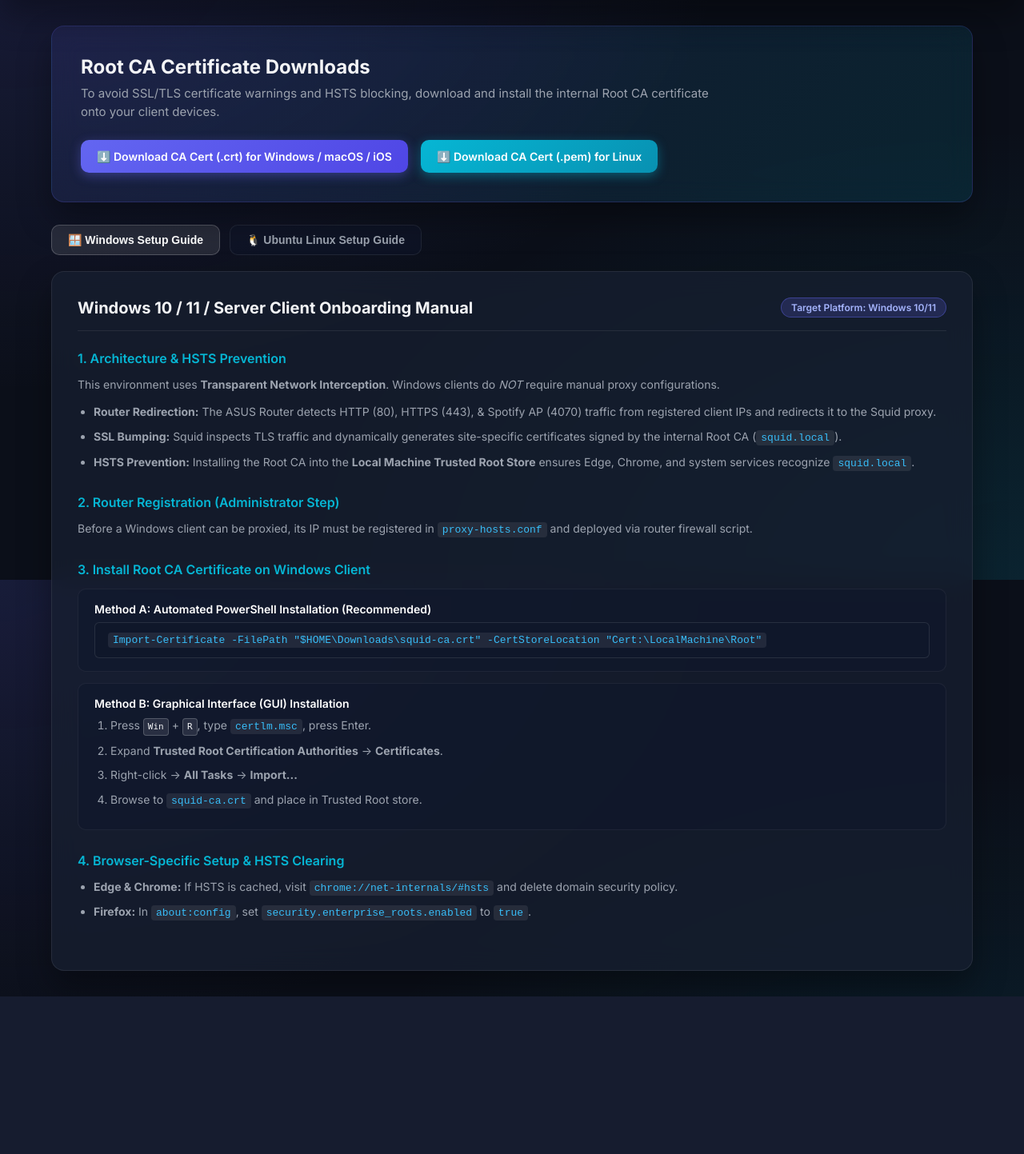
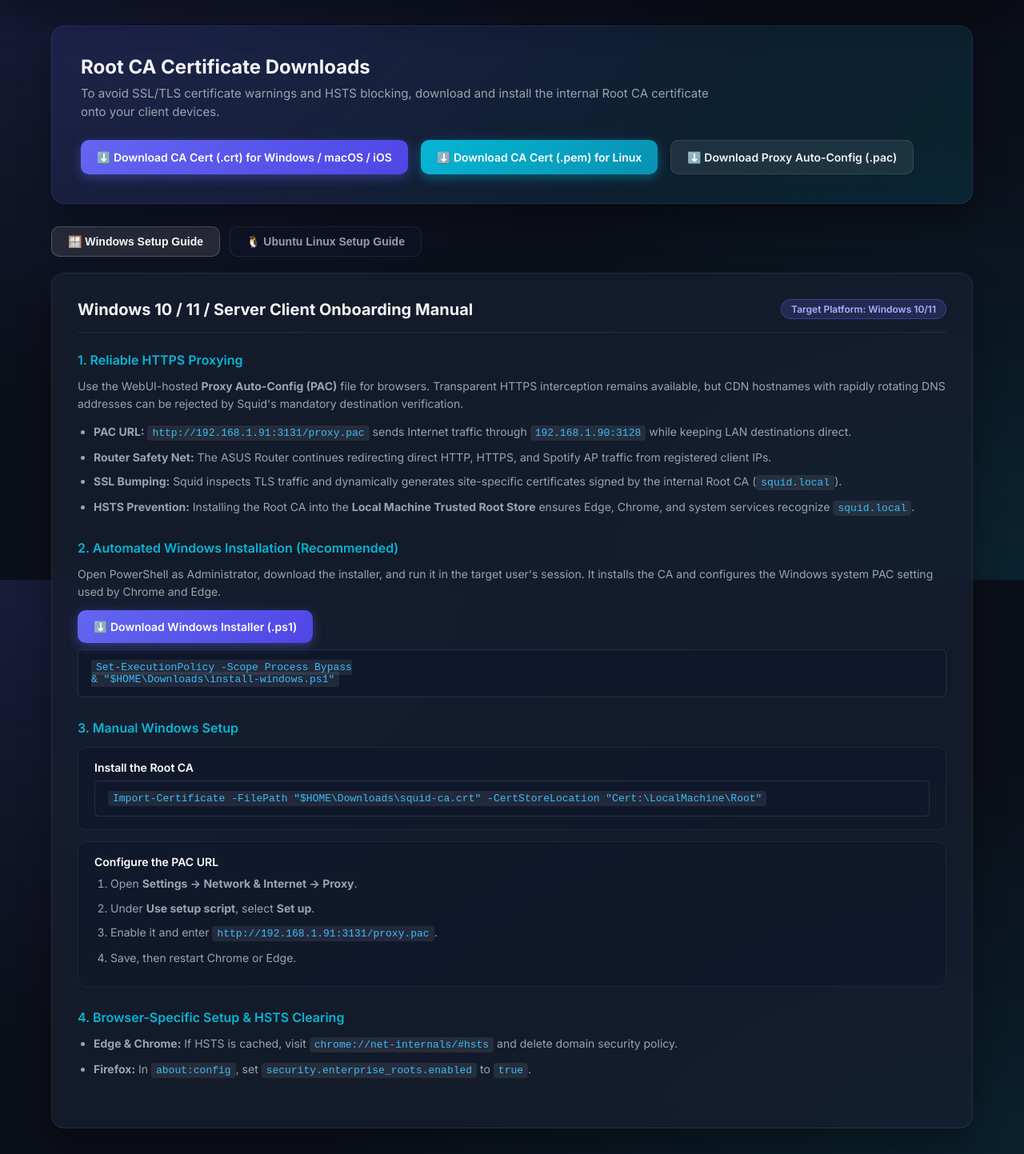
Before and after one commit to 1exii/squid-webui, a Flask app: page / in a window 1280 px wide. Shown: the part 75-1518 px from the top of the page at 80% size. Before the commit the page ends 1321 px from the top, so only its background shows below. Run offline with Flask 3, Linux system fonts and the light colour scheme; data that the repository does not hold is empty.

Commit message:
feat(squid): add explicit proxy client onboarding

```diff
--- a/webui/app.py
+++ b/webui/app.py
@@ -30,6 +30,10 @@ BUMP_DOMAINS_CONF_PATH = os.path.join(SQUID_CONFIG_DIR, "bump_domains.conf")
 
 QNAP_IP = os.environ.get("QNAP_IP", "192.168.1.2")
 SQUID_CONTAINER_NAME = os.environ.get("SQUID_CONTAINER_NAME", "squid-proxy")
+SQUID_PROXY_HOST = os.environ.get("SQUID_PROXY_HOST", "192.168.1.90")
+SQUID_PROXY_PORT = int(os.environ.get("SQUID_PROXY_PORT", "3128"))
+WEBUI_PUBLIC_URL = os.environ.get("WEBUI_PUBLIC_URL", "http://192.168.1.91:3131").rstrip("/")
+PAC_URL = f"{WEBUI_PUBLIC_URL}/proxy.pac"
 
 
 def _load_or_create_secret_key():
@@ -1205,18 +1209,58 @@ def download_cert_pem():
     return jsonify({"error": "Certificate not found on proxy server"}), 404
 
 
+@app.route("/proxy.pac")
+def proxy_pac():
+    """Public PAC file for reliable explicit proxying of Internet traffic."""
+    pac = f"""function FindProxyForURL(url, host) {{
+    host = host.toLowerCase();
+
+    // Keep loopback, private LAN addresses, and local DNS names off the proxy.
+    if (isPlainHostName(host) ||
+        host === "localhost" ||
+        shExpMatch(host, "127.*") ||
+        host === "::1" || host === "[::1]" ||
+        shExpMatch(host, "fc*:*") || shExpMatch(host, "fd*:*") ||
+        shExpMatch(host, "fe80:*") ||
+        shExpMatch(host, "10.*") ||
+        shExpMatch(host, "192.168.*") ||
+        shExpMatch(host, "172.16.*") || shExpMatch(host, "172.17.*") ||
+        shExpMatch(host, "172.18.*") || shExpMatch(host, "172.19.*") ||
+        shExpMatch(host, "172.2?.*") || shExpMatch(host, "172.30.*") ||
+        shExpMatch(host, "172.31.*") ||
+        dnsDomainIs(host, ".home") || dnsDomainIs(host, ".local")) {{
+        return "DIRECT";
+    }}
+
+    // Do not add DIRECT as a fallback: Internet traffic must remain filtered
+    // when the explicit proxy is temporarily unavailable.
+    return "PROXY {SQUID_PROXY_HOST}:{SQUID_PROXY_PORT}";
+}}
+"""
+    return pac, 200, {
+        "Content-Type": "application/x-ns-proxy-autoconfig; charset=utf-8",
+        "Cache-Control": "no-store, max-age=0",
+    }
+
+
 @app.route("/download/install-ubuntu.sh")
 def download_ubuntu_script():
-    """Public automated installation script for Ubuntu Linux clients."""
-    host = request.host
+    """Public CA and PAC installation script for Ubuntu Linux clients."""
+    chrome_policy = json.dumps({
+        "ProxySettings": {
+            "ProxyMode": "pac_script",
+            "ProxyPacUrl": PAC_URL,
+            "ProxyPacMandatory": True,
+        }
+    }, separators=(",", ":"))
     script = f"""#!/bin/bash
 set -e
 echo "========================================================="
-echo "   Squid Proxy CA Certificate & System Installer (Ubuntu)"
+echo "   Squid Proxy CA Certificate & PAC Installer (Ubuntu)"
 echo "========================================================="
 
-CERT_URL="http://{host}/download/cert.pem"
-PROXY_URL="http://192.168.1.90:3128"
+CERT_URL="{WEBUI_PUBLIC_URL}/download/cert.pem"
+PAC_URL="{PAC_URL}"
 
 echo "[*] Downloading Root CA Certificate..."
 sudo wget -q -O /usr/local/share/ca-certificates/squid-proxy-ca.crt "$CERT_URL"
@@ -1233,14 +1277,74 @@ if command -v certutil > /dev/null 2>&1; then
     done
 fi
 
-echo "[*] Cleaning up any old static proxy profiles (Transparent Routing active)..."
+echo "[*] Installing managed Chrome/Chromium PAC policy..."
+for policy_dir in /etc/opt/chrome/policies/managed /etc/chromium/policies/managed; do
+    sudo install -d -m 0755 "$policy_dir"
+    printf '%s\n' '{chrome_policy}' | sudo tee "$policy_dir/squid-proxy.json" >/dev/null
+done
+
+echo "[*] Configuring the active GNOME desktop to use the PAC file when available..."
+LOGIN_USER="${{SUDO_USER:-}}"
+if [ -n "$LOGIN_USER" ] && command -v gsettings >/dev/null 2>&1; then
+    LOGIN_UID=$(id -u "$LOGIN_USER")
+    USER_BUS="/run/user/$LOGIN_UID/bus"
+    if [ -S "$USER_BUS" ]; then
+        sudo -u "$LOGIN_USER" env DBUS_SESSION_BUS_ADDRESS="unix:path=$USER_BUS" \
+            gsettings set org.gnome.system.proxy autoconfig-url "$PAC_URL"
+        sudo -u "$LOGIN_USER" env DBUS_SESSION_BUS_ADDRESS="unix:path=$USER_BUS" \
+            gsettings set org.gnome.system.proxy mode 'auto'
+    fi
+fi
+
+echo "[*] Cleaning up old environment-variable proxy profiles..."
 sudo rm -f /etc/profile.d/squid-proxy.sh
 
 echo "========================================================="
-echo "   [+] Installation Complete! HTTPS traffic is now trusted."
+echo "   [+] Installation Complete. Restart Chrome if it is open."
+echo "   [+] PAC URL: $PAC_URL"
 echo "========================================================="
 """
     return script, 200, {"Content-Type": "text/plain; charset=utf-8"}
+
+
+@app.route("/download/install-windows.ps1")
+def download_windows_script():
+    """Public CA and PAC installation script for Windows clients."""
+    script = f'''#Requires -RunAsAdministrator
+$ErrorActionPreference = "Stop"
+$WebUiBase = "{WEBUI_PUBLIC_URL}"
+$PacUrl = "{PAC_URL}"
+$CertFile = Join-Path $env:TEMP "squid-proxy-ca.crt"
+
+Write-Host "Downloading and trusting the Squid Root CA..."
+Invoke-WebRequest -UseBasicParsing -Uri "$WebUiBase/download/cert.crt" -OutFile $CertFile
+Import-Certificate -FilePath $CertFile -CertStoreLocation "Cert:\\LocalMachine\\Root" | Out-Null
+Remove-Item -Force $CertFile
+
+Write-Host "Configuring the current user's Windows proxy to use $PacUrl..."
+$InternetSettings = "HKCU:\\Software\\Microsoft\\Windows\\CurrentVersion\\Internet Settings"
+New-ItemProperty -Path $InternetSettings -Name AutoConfigURL -PropertyType String -Value $PacUrl -Force | Out-Null
+New-ItemProperty -Path $InternetSettings -Name ProxyEnable -PropertyType DWord -Value 0 -Force | Out-Null
+
+# Notify running WinINet/Chromium applications that proxy settings changed.
+Add-Type @"
+using System;
+using System.Runtime.InteropServices;
+public static class WinInetProxyRefresh {{
+    [DllImport("wininet.dll", SetLastError = true)]
+    public static extern bool InternetSetOption(IntPtr h, int option, IntPtr buffer, int length);
+}}
+"@
+[WinInetProxyRefresh]::InternetSetOption([IntPtr]::Zero, 39, [IntPtr]::Zero, 0) | Out-Null
+[WinInetProxyRefresh]::InternetSetOption([IntPtr]::Zero, 37, [IntPtr]::Zero, 0) | Out-Null
+
+Write-Host "Installation complete. Restart Chrome or Edge if it is open."
+Write-Host "PAC URL: $PacUrl"
+'''
+    return script, 200, {
+        "Content-Type": "text/plain; charset=utf-8",
+        "Content-Disposition": "attachment; filename=install-windows.ps1",
+    }
 
 
 # --- STARTUP LOGIC & BACKGROUND TASKS ---
--- a/webui/templates/index.html
+++ b/webui/templates/index.html
@@ -40,6 +40,9 @@
                         <a href="/download/cert.pem" class="btn btn-accent" download="squid-ca.pem">
                             <span>⬇️ Download CA Cert (.pem) for Linux</span>
                         </a>
+                        <a href="/proxy.pac" class="btn btn-secondary" download="proxy.pac">
+                            <span>⬇️ Download Proxy Auto-Config (.pac)</span>
+                        </a>
                     </div>
                 </div>
             </div>
@@ -55,31 +58,39 @@
                     <span class="badge">Target Platform: Windows 10/11</span>
                 </div>
                 <section class="guide-section">
-                    <h4>1. Architecture &amp; HSTS Prevention</h4>
-                    <p>This environment uses <strong>Transparent Network Interception</strong>. Windows clients do <em>NOT</em> require manual proxy configurations.</p>
+                    <h4>1. Reliable HTTPS Proxying</h4>
+                    <p>Use the WebUI-hosted <strong>Proxy Auto-Config (PAC)</strong> file for browsers. Transparent HTTPS interception remains available, but CDN hostnames with rapidly rotating DNS addresses can be rejected by Squid's mandatory destination verification.</p>
                     <ul>
-                        <li><strong>Router Redirection:</strong> The ASUS Router detects HTTP (80), HTTPS (443), &amp; Spotify AP (4070) traffic from registered client IPs and redirects it to the Squid proxy.</li>
+                        <li><strong>PAC URL:</strong> <code>http://192.168.1.91:3131/proxy.pac</code> sends Internet traffic through <code>192.168.1.90:3128</code> while keeping LAN destinations direct.</li>
+                        <li><strong>Router Safety Net:</strong> The ASUS Router continues redirecting direct HTTP, HTTPS, and Spotify AP traffic from registered client IPs.</li>
                         <li><strong>SSL Bumping:</strong> Squid inspects TLS traffic and dynamically generates site-specific certificates signed by the internal Root CA (<code>squid.local</code>).</li>
                         <li><strong>HSTS Prevention:</strong> Installing the Root CA into the <strong>Local Machine Trusted Root Store</strong> ensures Edge, Chrome, and system services recognize <code>squid.local</code>.</li>
                     </ul>
                 </section>
                 <section class="guide-section">
-                    <h4>2. Router Registration (Administrator Step)</h4>
-                    <p>Before a Windows client can be proxied, its IP must be registered in <code>proxy-hosts.conf</code> and deployed via router firewall script.</p>
+                    <h4>2. Automated Windows Installation (Recommended)</h4>
+                    <p>Open PowerShell as Administrator, download the installer, and run it in the target user's session. It installs the CA and configures the Windows system PAC setting used by Chrome and Edge.</p>
+                    <div class="download-actions">
+                        <a href="/download/install-windows.ps1" class="btn btn-primary" download="install-windows.ps1">
+                            <span>⬇️ Download Windows Installer (.ps1)</span>
+                        </a>
+                    </div>
+                    <pre><code>Set-ExecutionPolicy -Scope Process Bypass
+&amp; "$HOME\Downloads\install-windows.ps1"</code></pre>
                 </section>
                 <section class="guide-section">
-                    <h4>3. Install Root CA Certificate on Windows Client</h4>
+                    <h4>3. Manual Windows Setup</h4>
                     <div class="method-box">
-                        <h5>Method A: Automated PowerShell Installation (Recommended)</h5>
+                        <h5>Install the Root CA</h5>
                         <pre><code>Import-Certificate -FilePath "$HOME\Downloads\squid-ca.crt" -CertStoreLocation "Cert:\LocalMachine\Root"</code></pre>
                     </div>
                     <div class="method-box">
-                        <h5>Method B: Graphical Interface (GUI) Installation</h5>
+                        <h5>Configure the PAC URL</h5>
                         <ol>
-                            <li>Press <kbd>Win</kbd> + <kbd>R</kbd>, type <code>certlm.msc</code>, press Enter.</li>
-                            <li>Expand <strong>Trusted Root Certification Authorities</strong> &rarr; <strong>Certificates</strong>.</li>
-                            <li>Right-click &rarr; <strong>All Tasks</strong> &rarr; <strong>Import...</strong></li>
-                            <li>Browse to <code>squid-ca.crt</code> and place in Trusted Root store.</li>
+                            <li>Open <strong>Settings &rarr; Network &amp; Internet &rarr; Proxy</strong>.</li>
+                            <li>Under <strong>Use setup script</strong>, select <strong>Set up</strong>.</li>
+                            <li>Enable it and enter <code>http://192.168.1.91:3131/proxy.pac</code>.</li>
+                            <li>Save, then restart Chrome or Edge.</li>
                         </ol>
                     </div>
                 </section>
@@ -98,10 +109,11 @@
                     <span class="badge badge-ubuntu">Target Platform: Ubuntu / Debian</span>
                 </div>
                 <section class="guide-section">
-                    <h4>1. Automated One-Liner Installation (Fastest)</h4>
+                    <h4>1. Automated CA + PAC Installation (Recommended)</h4>
                     <div class="code-banner">
                         <pre><code>curl -sSL http://192.168.1.91:3131/download/install-ubuntu.sh | sudo bash</code></pre>
                     </div>
+                    <p>The installer trusts the Squid CA, installs a managed Chrome/Chromium PAC policy, and configures the active GNOME session when available.</p>
                 </section>
                 <section class="guide-section">
                     <h4>2. Manual Installation Steps</h4>
@@ -116,9 +128,11 @@ sudo update-ca-certificates</code></pre>
 certutil -d "sql:$HOME/.pki/nssdb" -A -t "C,," -n "squid.local" -i /usr/local/share/ca-certificates/squid-proxy-ca.crt</code></pre>
                     </div>
                     <div class="method-box">
-                        <h5>Step 3: Transparent Proxy Active</h5>
+                        <h5>Step 3: Configure GNOME Proxy Auto-Config</h5>
+                        <pre><code>gsettings set org.gnome.system.proxy autoconfig-url 'http://192.168.1.91:3131/proxy.pac'
+gsettings set org.gnome.system.proxy mode 'auto'</code></pre>
                         <p style="font-size: 0.85rem; color: var(--text-muted); margin-top: 6px;">
-                            ✨ All HTTP and HTTPS network traffic is automatically and transparently routed to the proxy by your router. No manual proxy settings or environment variables are required!
+                            Chrome uses the explicit proxy selected by the PAC file; LAN addresses remain direct. The router redirect remains a safety net for applications that ignore desktop proxy settings.
                         </p>
                     </div>
                 </section>
```
Also changed, not shown: SQUID.md (+8 -0 lines), debug/TEST_CASES.md (+11 -14 lines), webui/PRODUCT_SPEC.md (+8 -5 lines), 1 other file.
